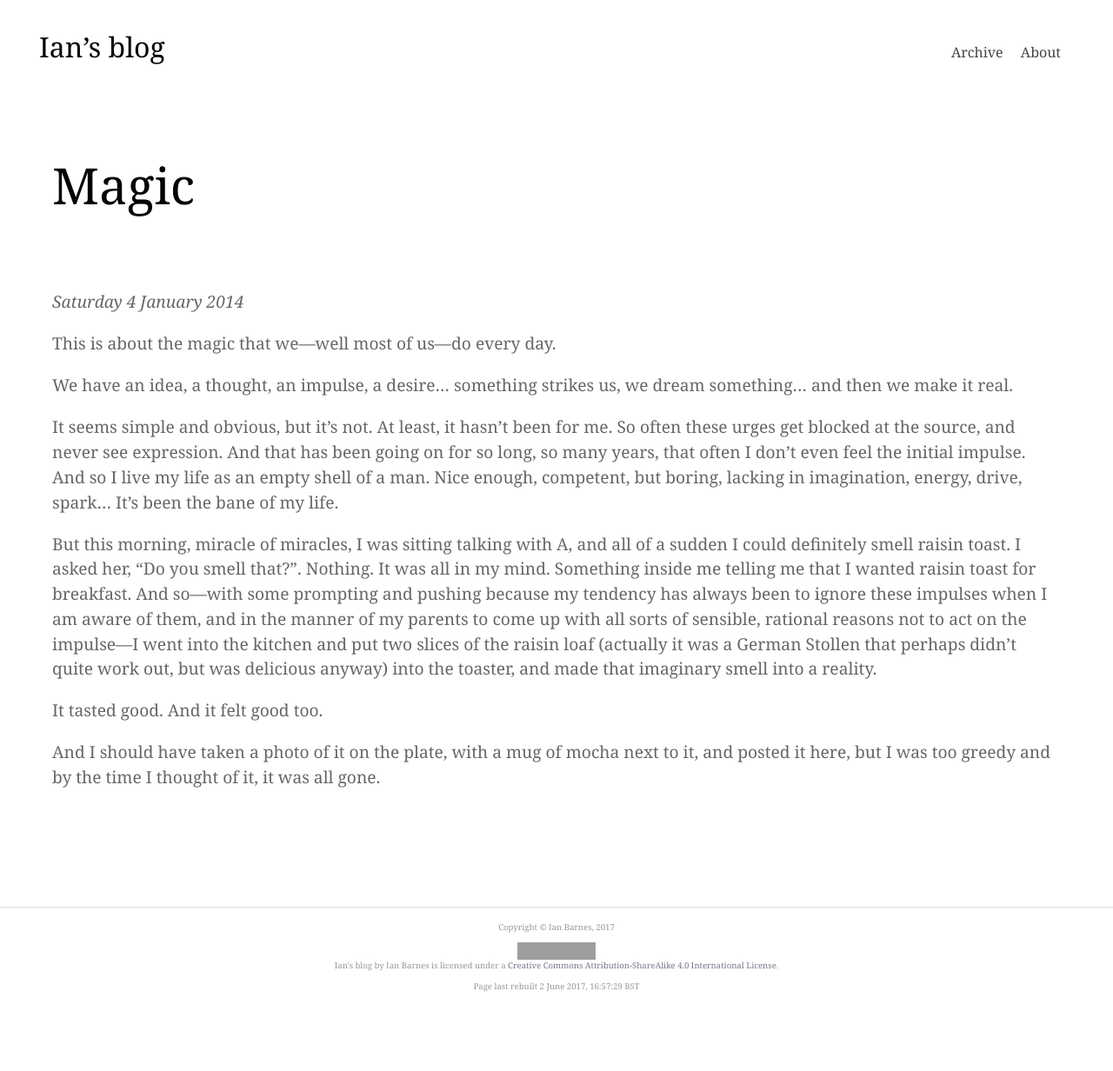
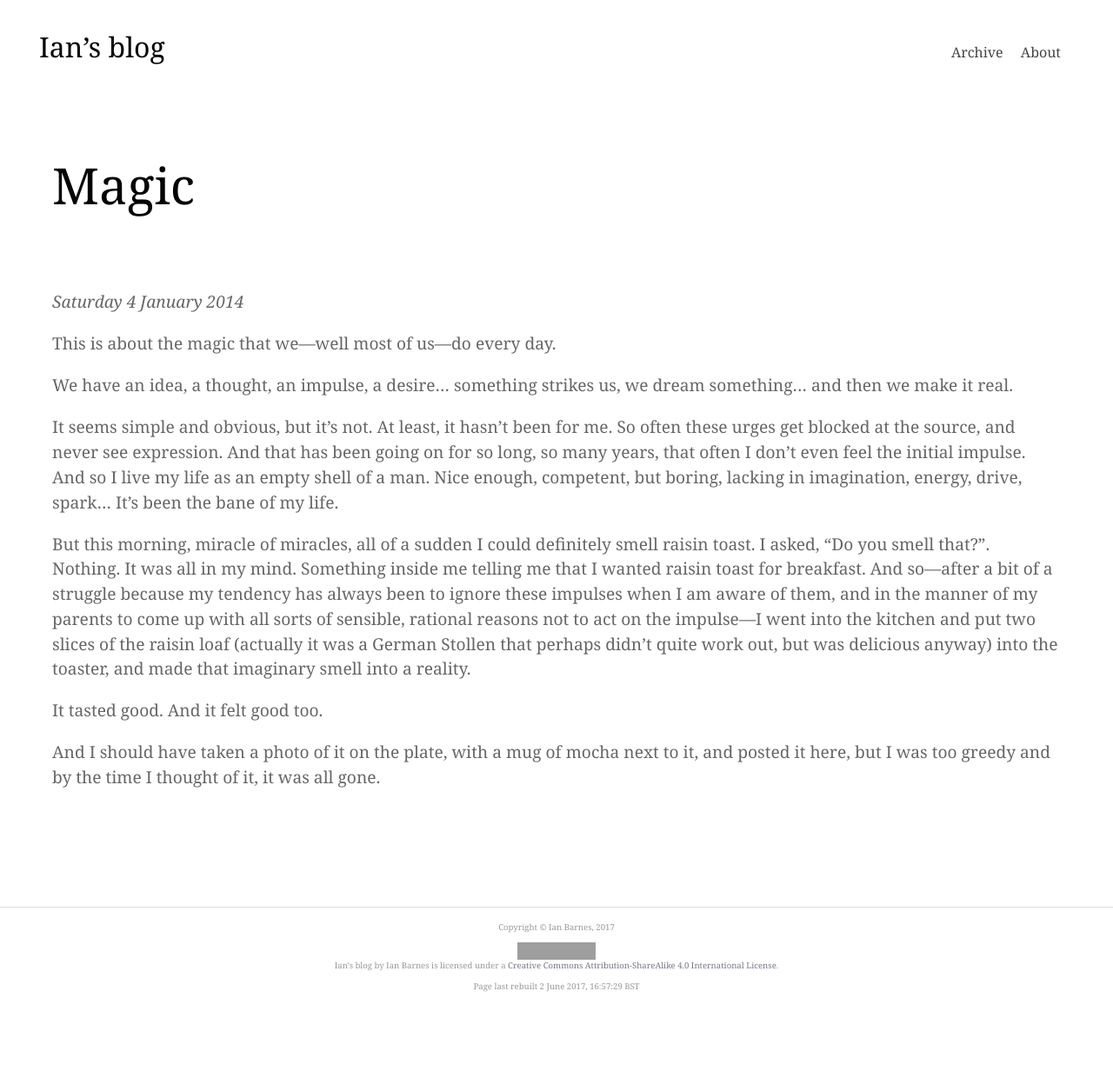
Before and after one commit to ian-barnes/ian-barnes.github.io, a Jekyll site: the page built from _posts/2014-01-04-Magic.md, in a window 1280 px wide. Shown: the whole page at 87% size. Built offline with Jekyll 4.4.1, drawn with Linux system fonts in a browser that asks for light colours; some web fonts are replaced; Markdown is read by kramdown in place of the engine named in the settings; grey boxes are pictures that could not be loaded.

Commit message:
Update 2014-01-04-Magic.md
Remove Avigail

```diff
--- a/_posts/2014-01-04-Magic.md
+++ b/_posts/2014-01-04-Magic.md
@@ -16,10 +16,10 @@ initial impulse. And so I live my life as an empty shell of a man. Nice enough,
 competent, but boring, lacking in imagination, energy, drive, spark... It's been
 the bane of my life.
 
-But this morning, miracle of miracles, I was sitting talking with A, and all of
-a sudden I could definitely smell raisin toast. I asked her, "Do you smell
+But this morning, miracle of miracles, all of
+a sudden I could definitely smell raisin toast. I asked, "Do you smell
 that?". Nothing. It was all in my mind. Something inside me telling me that I
-wanted raisin toast for breakfast. And so---with some prompting and pushing
+wanted raisin toast for breakfast. And so---after a bit of a struggle
 because my tendency has always been to ignore these impulses when I am aware of
 them, and in the manner of my parents to come up with all sorts of sensible,
 rational reasons not to act on the impulse---I went into the kitchen and put two
```
